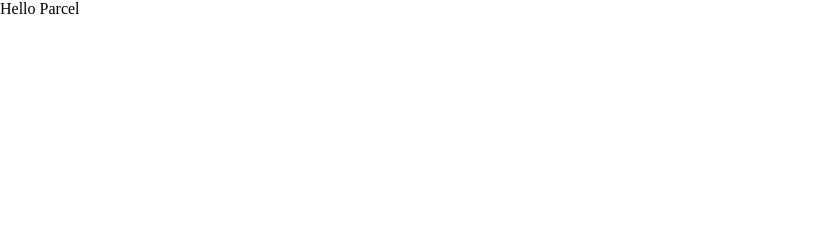
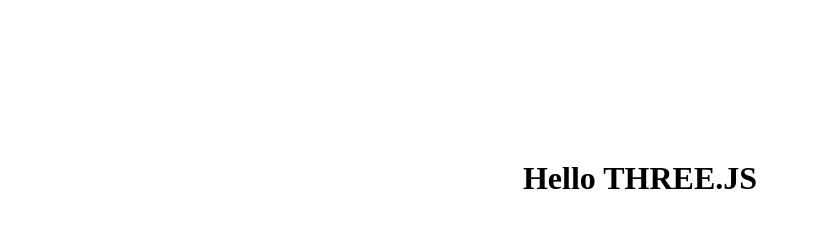
Before and after one commit to yannletouzey/template-three.js, a website built with Parcel: page src/index.html in a window 1280 px wide. Shown: the whole page, without its empty margins (0-819 px from the left). Built offline with nearby package versions, Linux system fonts and the light colour scheme.

Commit message:
add dependencies threejs

```diff
--- a/package.json
+++ b/package.json
@@ -1,5 +1,5 @@
 {
-  "name": "parcel-integration-template",
+  "name": "three.js-template",
   "version": "1.0.0",
   "description": "",
   "source": "src/index.html",
@@ -14,5 +14,8 @@
   "devDependencies": {
     "@parcel/transformer-sass": "^2.8.3",
     "parcel": "^2.8.3"
+  },
+  "dependencies": {
+    "three": "^0.152.2"
   }
 }
--- a/src/index.html
+++ b/src/index.html
@@ -8,6 +8,6 @@
     <title>Document</title>
 </head>
 <body>
-    <p>Hello Parcel</p>
+    <h1 style="text-align: center; margin-top: 10rem;">Hello THREE.JS</h1>
 </body>
 </html>
--- /dev/null
+++ b/src/scss/components/_body.scss
@@ -0,0 +1,4 @@
+body{
+    width: 100%;
+    min-height: 100vh;
+}
--- a/src/scss/index.scss
+++ b/src/scss/index.scss
@@ -1,4 +1,5 @@
 @use './reset';
+@use './components/body';
 @use './components/header';
 @use './components/main';
 @use './components/footer';
```
Also changed, not shown: README.md, 1 other file.
